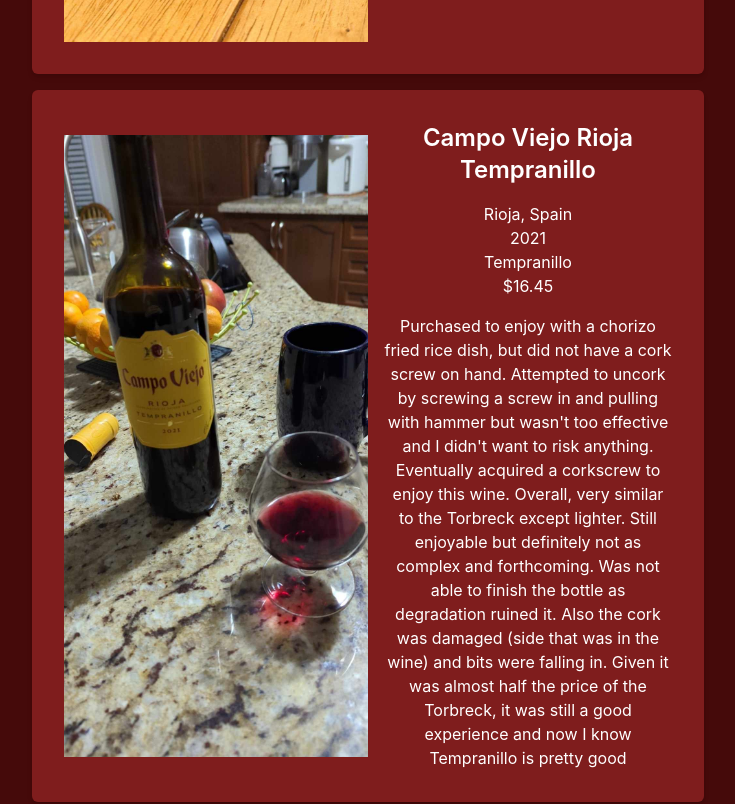
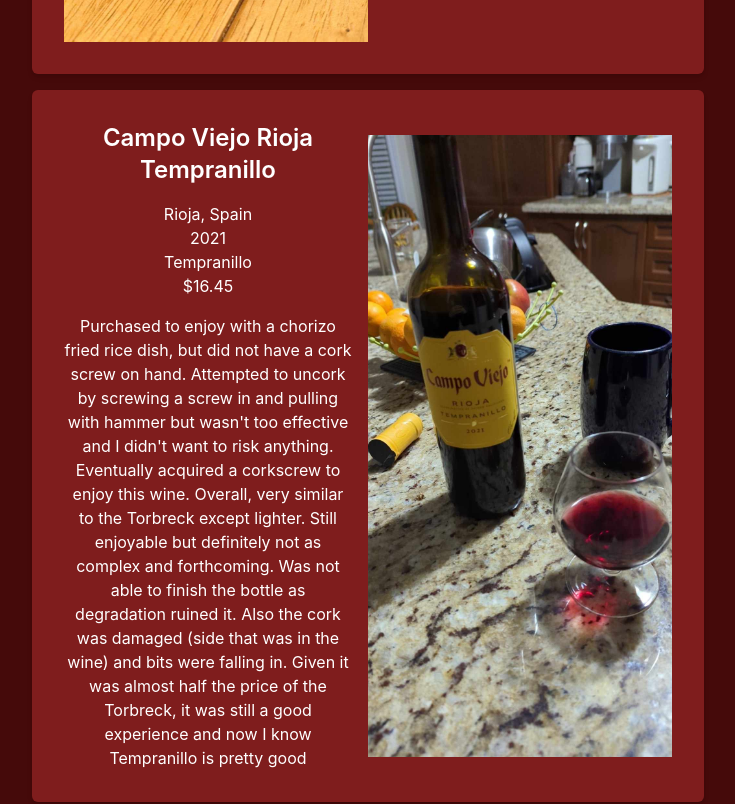
Before and after one commit to frankclong/frank, a React (Create React App) app: page / in a window 1280 px wide. Shown: the part 2520-3324 px from the top of the page, without its empty margins (272-1007 px from the left). Built offline with nearby package versions, Linux system fonts and the light colour scheme; no server answers.

Commit message:
Formatting

```diff
--- a/package.json
+++ b/package.json
@@ -1,6 +1,7 @@
 {
   "name": "frank",
   "version": "0.1.0",
+  "homepage": "https://frankclong.github.io/frank",
   "private": true,
   "dependencies": {
     "@testing-library/jest-dom": "^5.17.0",
--- a/public/index.html
+++ b/public/index.html
@@ -24,6 +24,7 @@
       work correctly both with client-side routing and a non-root public URL.
       Learn how to configure a non-root public URL by running `npm run build`.
     -->
+    <base href="%PUBLIC_URL%/">
     <title>Frank Long</title>
   </head>
   <body>
--- a/src/components/About.js
+++ b/src/components/About.js
@@ -9,7 +9,7 @@ function About() {
           <div className="lg:flex-grow md:w-1/2 lg:pr-24 md:pr-16 flex flex-col md:items-start md:text-left mb-16 md:mb-0 items-center text-center">
             <h1 className="title-font sm:text-4xl text-3xl mb-4 font-medium text-white">
               Hi, I'm Frank.
-              <br className="hidden lg:inline-block" />Welcome to my site.
+              <br className="hidden lg:inline-block" /> Welcome to my site.
             </h1>
             <p className="mb-8 leading-relaxed">
               I hope you enjoy your stay as you explore some of my various hobbies. I might not be the best or most knowledgeable about any of these things but I have tons of fun trying new things!
--- a/src/components/Wine.js
+++ b/src/components/Wine.js
@@ -1,6 +1,47 @@
 
 import React from "react";
 import { WINES } from "../wineData";
+
+function WineImage({wine}) {
+    return  (
+        <div className="flex-shrink-0 w-1/2">
+            <img src={wine.image} alt={wine.name} className="object-cover"/>
+        </div>);
+}
+
+function WineDesc({wine}) {
+    return (
+        <div className="justify-center">
+            <h1 className="text-2xl font-semibold mb-4">{wine.name}</h1>
+            <ul className="list-none pl-0 mb-4">
+                <li>{wine.region}</li>
+                <li>{wine.vintage}</li>
+                <li>{wine.variety}</li>
+                <li>${wine.priceCAD}</li>
+            </ul>
+            <p>{wine.notes}</p>
+        </div>
+    )
+}
+
+function WineCard({wine, index}) {
+    if (index % 2 == 0) {
+        return (
+            <div className="flex items-center space-x-4">
+                <WineImage wine={wine}/>
+                <WineDesc wine={wine}/>
+            </div>
+        );
+    }
+    else {
+        return (
+            <div className="flex items-center space-x-4">
+                <WineDesc wine={wine}/>
+                <WineImage wine={wine}/>
+            </div>
+        );
+    }
+}
 
 export default function Wine() {
     return (
@@ -13,25 +54,10 @@ export default function Wine() {
                 <p>Chilean Carmenere, Cab sauv, Grenache from Rhone, Garnacha from Spain, Merlot, Nebbiolo, Pinot Noir, Sangiovese, South African Pinotage, Syrah from Rhone</p>
                 <br></br>
 
-                {WINES.map(wine => (
+                {WINES.map((wine, index) => (
                     <div key={wine.name} className = "flex items-center justify-center mb-4">
                     <div className="bg-red-900 shadow-md rounded-md p-8 max-w-2xl w-full">
-                        <div className="flex items-center">
-                            <div className="flex-shrink-0 w-1/2 mr-4">
-                                <img src={wine.image} alt={wine.name} className="object-cover"/>
-                            </div>
-
-                            <div className="justify-center">
-                                <h1 className="text-2xl font-semibold mb-4">{wine.name}</h1>
-                                <ul className="list-none pl-0 mb-4">
-                                    <li>{wine.region}</li>
-                                    <li>{wine.vintage}</li>
-                                    <li>{wine.variety}</li>
-                                    <li>${wine.priceCAD}</li>
-                                </ul>
-                                <p>{wine.notes}</p>
-                            </div>
-                        </div>
+                        <WineCard wine={wine} index={index}/>
                     </div>
                     </div>
                 ))}
```
